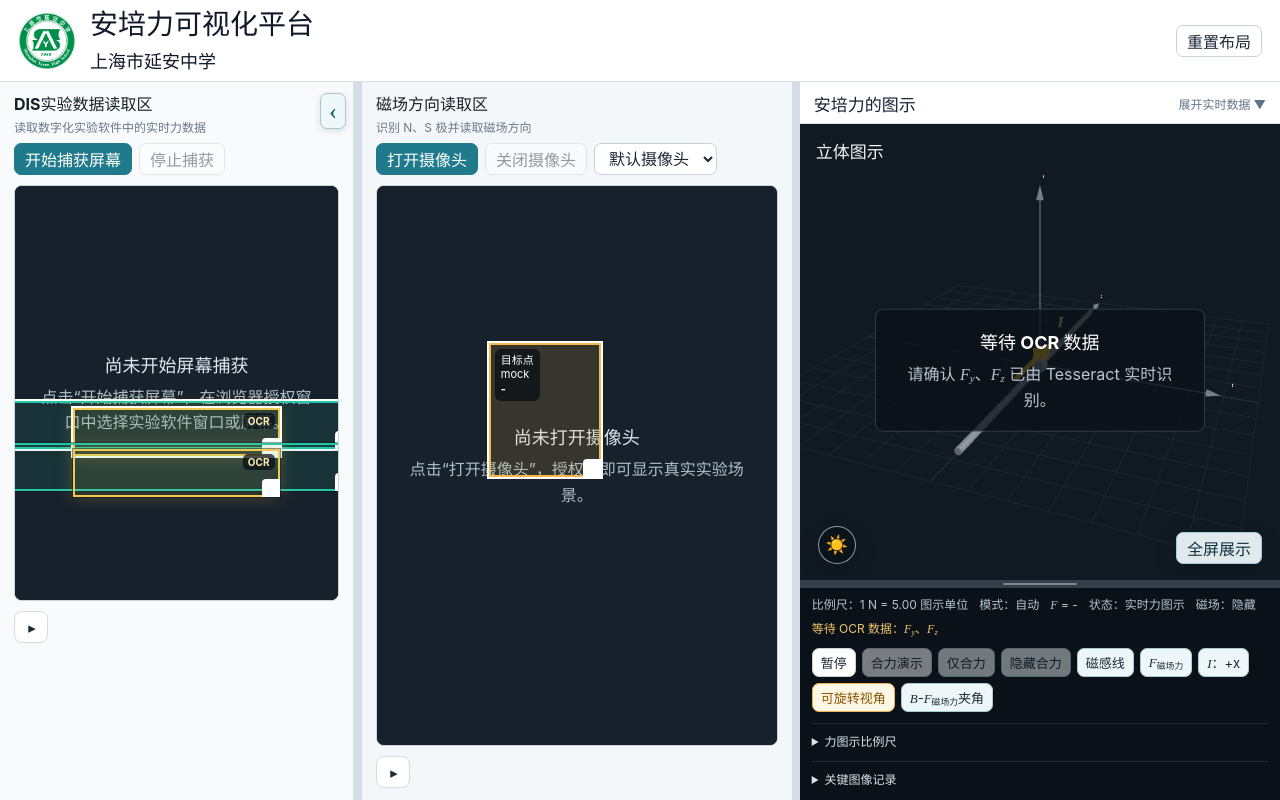
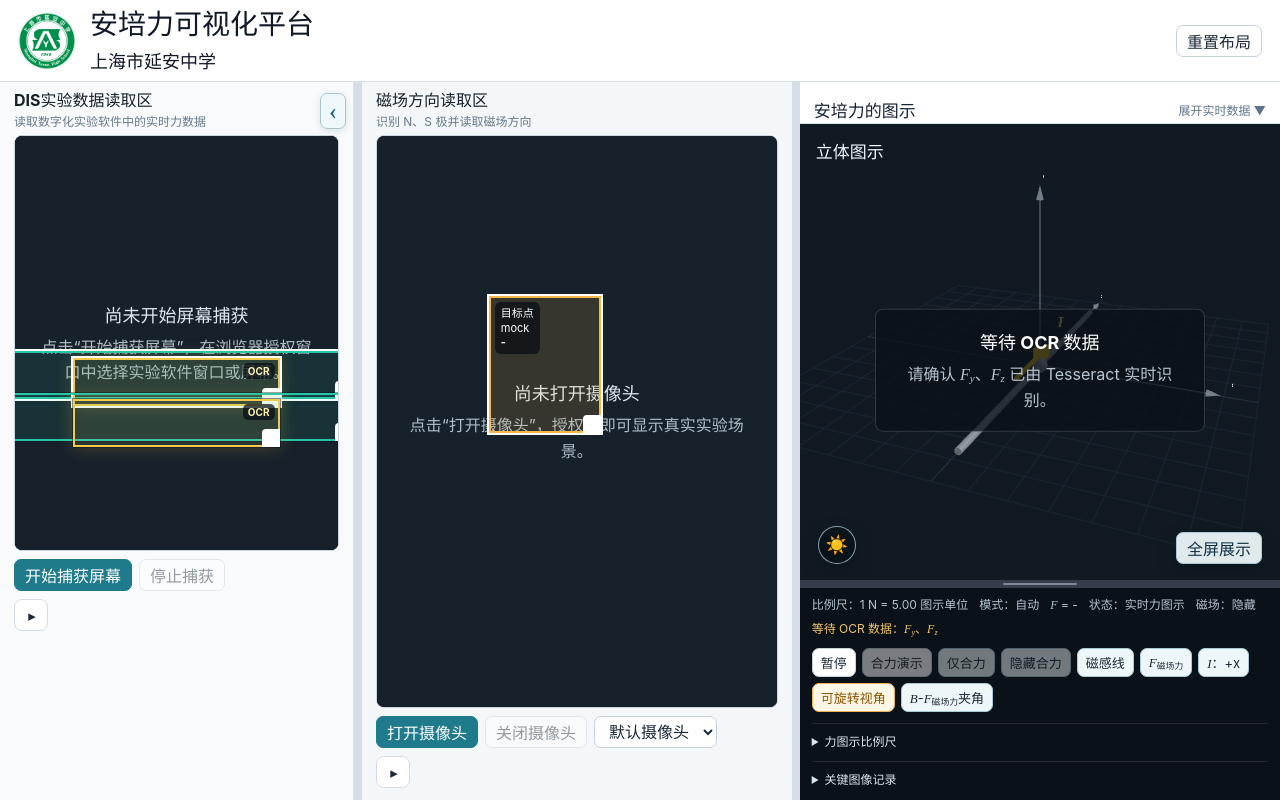
Before and after one commit to WUHAO19831214/ampere-force-visualizer-teacher-yanan, a React (Vite) app: page / in a window 1280 px wide. Built offline with nearby package versions, Linux system fonts and the light colour scheme.

Commit message:
Align classroom display panels

```diff
--- a/src/camera/CameraCapturePanel.tsx
+++ b/src/camera/CameraCapturePanel.tsx
@@ -192,22 +192,6 @@ export function CameraCapturePanel() {
           <p>识别 N、S 极并读取磁场方向</p>
         </div>
       </div>
-      <div className="toolbar">
-        <button onClick={openCamera} disabled={isCameraOn}>
-          打开摄像头
-        </button>
-        <button onClick={closeCamera} disabled={!isCameraOn}>
-          关闭摄像头
-        </button>
-        <select value={deviceId} onChange={(event) => setDeviceId(event.target.value)} aria-label="选择摄像头设备">
-          <option value="">默认摄像头</option>
-          {devices.map((device, index) => (
-            <option key={device.deviceId} value={device.deviceId}>
-              {device.label || `摄像头 ${index + 1}`}
-            </option>
-          ))}
-        </select>
-      </div>
       <div className="media-stage">
         <video ref={videoRef} className="capture-video camera-video" muted playsInline />
         {!isCameraOn && (
@@ -224,6 +208,22 @@ export function CameraCapturePanel() {
           onSelect={setSelectedId}
           onChange={updateRoi}
         />
+      </div>
+      <div className="toolbar panel-actions-below">
+        <button onClick={openCamera} disabled={isCameraOn}>
+          打开摄像头
+        </button>
+        <button onClick={closeCamera} disabled={!isCameraOn}>
+          关闭摄像头
+        </button>
+        <select value={deviceId} onChange={(event) => setDeviceId(event.target.value)} aria-label="选择摄像头设备">
+          <option value="">默认摄像头</option>
+          {devices.map((device, index) => (
+            <option key={device.deviceId} value={device.deviceId}>
+              {device.label || `摄像头 ${index + 1}`}
+            </option>
+          ))}
+        </select>
       </div>
       <details className="config-drawer advanced-classroom-tools">
         <summary title="高级设置 / 调试工具">
--- a/src/screen/ScreenCapturePanel.tsx
+++ b/src/screen/ScreenCapturePanel.tsx
@@ -464,14 +464,6 @@ export function ScreenCapturePanel() {
           <p>读取数字化实验软件中的实时力数据</p>
         </div>
       </div>
-      <div className="toolbar screen-toolbar">
-        <button onClick={startCapture} disabled={isCapturing}>
-          开始捕获屏幕
-        </button>
-        <button onClick={stopCapture} disabled={!isCapturing}>
-          停止捕获
-        </button>
-      </div>
       <div className="media-stage screen-preview-fixed" ref={previewRef}>
         <video
           ref={(node) => {
@@ -510,6 +502,14 @@ export function ScreenCapturePanel() {
           onChange={updateRoi}
         />
       </div>
+      <div className="toolbar screen-toolbar panel-actions-below">
+        <button onClick={startCapture} disabled={isCapturing}>
+          开始捕获屏幕
+        </button>
+        <button onClick={stopCapture} disabled={!isCapturing}>
+          停止捕获
+        </button>
+      </div>
       <div className="screen-bottom-scroll">
         <details className="config-drawer advanced-classroom-tools">
           <summary title="高级设置 / 调试工具">
--- a/src/styles.css
+++ b/src/styles.css
@@ -169,7 +169,7 @@ button:disabled {
 
 .ampere-overview-toggle {
   width: 100%;
-  min-height: 42px;
+  min-height: 54px;
   display: flex;
   align-items: center;
   justify-content: space-between;
@@ -194,7 +194,7 @@ button:disabled {
 }
 
 .ampere-overview-body {
-  height: calc(100% - 42px);
+  height: calc(100% - 54px);
   min-height: 0;
 }
 
@@ -333,6 +333,16 @@ button:disabled {
   font-size: 12px;
 }
 
+.panel-screen .panel-titlebar,
+.panel-camera .panel-titlebar {
+  padding: 8px 14px 6px;
+}
+
+.panel-screen .panel-titlebar p,
+.panel-camera .panel-titlebar p {
+  margin-top: 2px;
+}
+
 .toolbar {
   display: flex;
   align-items: center;
@@ -343,6 +353,12 @@ button:disabled {
 
 .screen-toolbar {
   flex: 0 0 auto;
+}
+
+.panel-actions-below {
+  flex: 0 0 auto;
+  padding: 0 14px 8px;
+  margin-top: -2px;
 }
 
 .toolbar-field {
```
